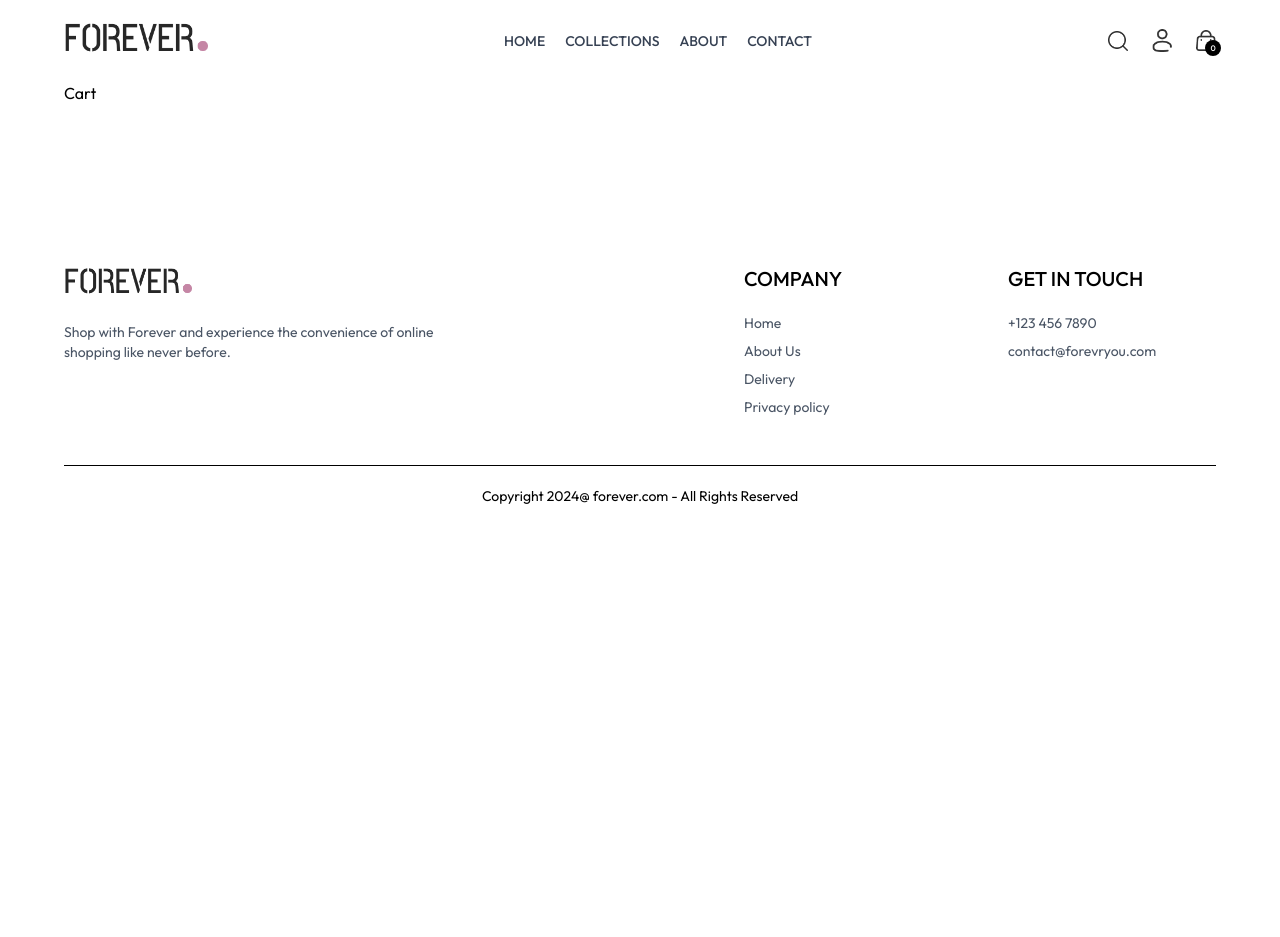
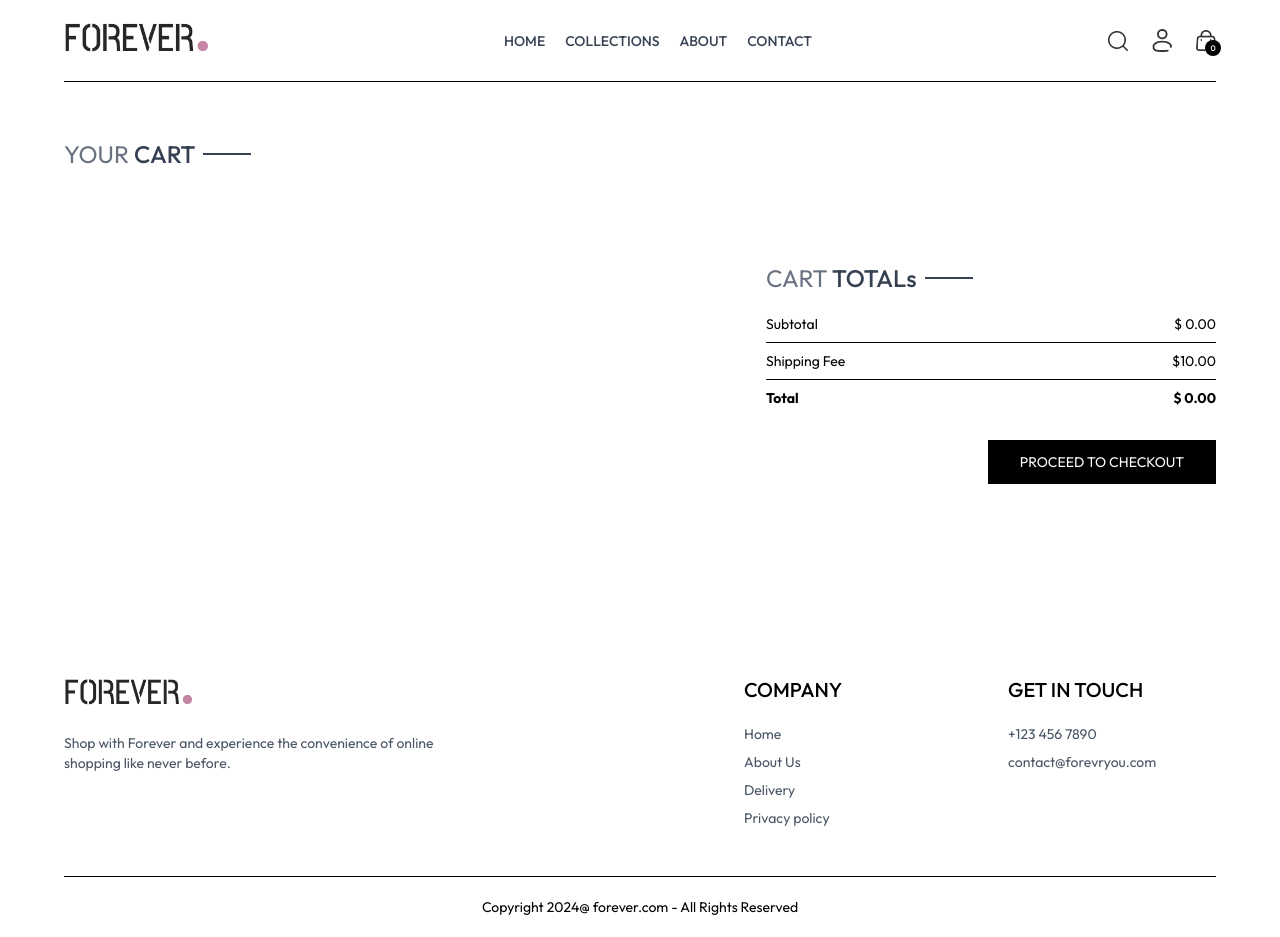
Before and after one commit to aryan-gupta-jiit/ecommerce-app, a React (Vite) app in the folder frontend/: page /cart in a window 1280 px wide. Before the commit the page ends 800 px from the top, so only its background shows below. Built offline with nearby package versions, Linux system fonts and the light colour scheme.

Commit message:
cartpage

```diff
--- /dev/null
+++ b/frontend/src/components/CartTotal.jsx
@@ -0,0 +1,35 @@
+import React, { useContext } from 'react'
+import { ShopContext } from '../context/ShopContext'
+import Title from './Title'
+
+const CartTotal = () => {
+
+    const {currency,delivery_fee,getCartAmount}=useContext(ShopContext)
+
+  return (
+    <div className='w-full'>
+        <div className='text-2xl'>
+            <Title text1={'CART'} text2={'TOTALs'}/>
+        </div>
+
+        <div className='flex flex-col gap-2 mt-2 text-sm'>
+            <div className='flex justify-between'>
+                <p>Subtotal</p>
+                <p>{currency} {getCartAmount()}.00</p>
+            </div>
+            <hr />
+            <div className='flex justify-between'>
+                <p>Shipping Fee</p>
+                <p>{currency}{delivery_fee}.00</p>
+            </div>
+            <hr />
+            <div className='flex justify-between'>
+                <b>Total</b>
+                <b>{currency} {getCartAmount()===0?0:getCartAmount()+delivery_fee}.00</b>
+            </div>
+        </div>
+    </div>
+  )
+}
+
+export default CartTotal
--- a/frontend/src/components/SearchBar.jsx
+++ b/frontend/src/components/SearchBar.jsx
@@ -5,7 +5,7 @@
 
 const SearchBar = () => {
     const {search,setSearch,showSearch,setShowSearch}=useContext(ShopContext)
-    const [visible,setVisible]=useState(false)
+    const [visible,setVisible]=useState(showSearch)
     const location=useLocation();
 
     useEffect(()=>{
@@ -15,12 +15,12 @@
         else{
             setVisible(false)
         }
-    },[location])
+    },[location,showSearch])
 
     return showSearch && visible ? (
     <div className='border-t border-b bg-gray-50 text-center'>
         <div className='inline-flex items-center justify-center border border-gray-400 px-5 py-2 my-5 mx-3 rounded-full w-3/4 sm:w-1/2'>
-            <input type="text" placeholder='Search' className='flex-1 outline-none bg-inherit text-sm' value={search} onChange={()=>setSearch(e.target.value)}/>
+            <input type="text" placeholder='Search' className='flex-1 outline-none bg-inherit text-sm' value={search} onChange={(e)=>setSearch(e.target.value)}/>
             <img src={assets.search_icon} alt="" className='w-4'/>
         </div>
         <img onClick={()=>setShowSearch(false)} src={assets.cross_icon} alt="" className='inline w-3 cursor-pointer'/>
--- a/frontend/src/context/ShopContext.jsx
+++ b/frontend/src/context/ShopContext.jsx
@@ -1,6 +1,7 @@
 import { createContext, useEffect, useState } from "react";
 import { products } from "../assets/assets";
 import { toast } from "react-toastify";
+import {useNavigate} from 'react-router-dom'
 
 export const ShopContext=createContext();
 
@@ -11,6 +12,7 @@
     const [search,setSearch]=useState('');
     const [showSearch,setShowSearch]=useState(false);
     const [cartItems,setCartItems]=useState({});
+    const navigate=useNavigate()
 
     const addToCart=async(itemId,size)=>{
         if(!size){
@@ -51,10 +53,35 @@
         return totalCount;
     }
 
+    const updateQuantity=async(itemId,size,quantity)=>{
+        let cartData=structuredClone(cartItems);
+
+        cartData[itemId][size]=quantity;
+
+        setCartItems(cartData);
+    }
+
+    const getCartAmount=()=>{
+        let totalAmount=0;
+        for(const items in cartItems){
+            let itemInfo=products.find((product)=>product._id===items);
+            for(const item in cartItems[items]){
+                try {
+                    if(cartItems[items][item]>0){
+                        totalAmount+=itemInfo.price * cartItems[items][item];
+                    }
+                } catch (error) {
+
+                }
+            }
+        }
+        return totalAmount;
+    }
+
     const value={
         products,currency,delivery_fee,
         search,setSearch,showSearch,setShowSearch,
-        cartItems,setCartItems,addToCart,getCartCount
+        cartItems,setCartItems,addToCart,getCartCount,updateQuantity,getCartAmount,navigate
     }
 
     return (
--- a/frontend/src/pages/Cart.jsx
+++ b/frontend/src/pages/Cart.jsx
@@ -1,8 +1,101 @@
-import React from 'react'
+import React, { useContext, useEffect, useState } from 'react'
+import { ShopContext } from '../context/ShopContext';
+import { assets } from '../assets/assets';
+import Title from '../components/Title';
+import CartTotal from '../components/CartTotal';
 
 const Cart = () => {
+  const {products,currency,cartItems,updateQuantity,navigate}=useContext(ShopContext);
+
+  const [cartData,setCartData]=useState([]);
+
+  useEffect(()=>{
+    const tempData=[]
+    for(const items in cartItems){
+      for(const item in cartItems[items]){
+        if(cartItems[items][item]>0){
+          tempData.push({
+            _id:items,
+            size:item,
+            quantity:cartItems[items][item],
+          })
+        }
+      }
+    }
+    setCartData(tempData);
+  },[cartItems])
   return (
-    <div>Cart</div>
+    <div className='border-t pt-14'>
+      <div className='text-2xl mb-3'>
+        <Title text1={'YOUR'} text2={'CART'}/>
+      </div>
+
+      <div>
+        {
+          cartData.map((item,index)=>{
+            const productsData=products.find((product)=>product._id===item._id);
+
+            return (
+              <div key={index} className='py-3 border-b border-t text-gray-700 grid  grid-cols-[4fr_0.5fr_0.5fr] sm:grid-cols-[4fr_2fr_0.5fr] items-center gap-4'>
+                <div className='flex items-start gap-6'>
+                <img
+                  src={productsData.image[0]}
+                  alt=""
+                  className="w-16 sm:w-20"
+                />
+                <div>
+                  <p className="text-sm sm:text-lg font-medium">
+                    {productsData.name}
+                  </p>
+
+                  <div className="flex items-center gap-5 mt-2">
+                    <p className=" ">
+                      {currency}
+                      {productsData.price}
+                    </p>
+                    <p className="px-2 sm:px-3 sm:py-1 border bg-slate-50 ">
+                      {item.size}
+                    </p>
+                  </div>
+                </div>
+                </div>
+                <input
+                onChange={(e) => {
+                  e.target.value === '' || e.target.value === '0'
+                    ? null
+                    : updateQuantity(
+                        item._id,
+                        item.size,
+                        Number(e.target.value)
+                      );
+                }}
+                className="border  max-w-10 sm:max-w-20 px-1 sm:px-2 py-1 "
+                type="number"
+                min={1}
+                defaultValue={item.quantity}
+              />
+              <img
+                onClick={() => updateQuantity(item._id, item.size, 0)}
+                src={assets.bin_icon}
+                alt=""
+                className="w-4 mr-4 sm:w-5 cursor-pointer"
+              />
+              </div>
+            )
+          })
+        }
+      </div>
+
+      <div className='flex justify-end my-20'>
+        <div className='w-full sm:w-[450px]'>
+          <CartTotal/>
+          <div className='w-full text-end'>
+            <button onClick={()=>navigate('/place-order')} className='my-8 px-8 py-3 bg-black text-white text-sm'>PROCEED TO CHECKOUT</button>
+          </div>
+        </div>
+      </div>
+
+    </div>
   )
 }
 
```
